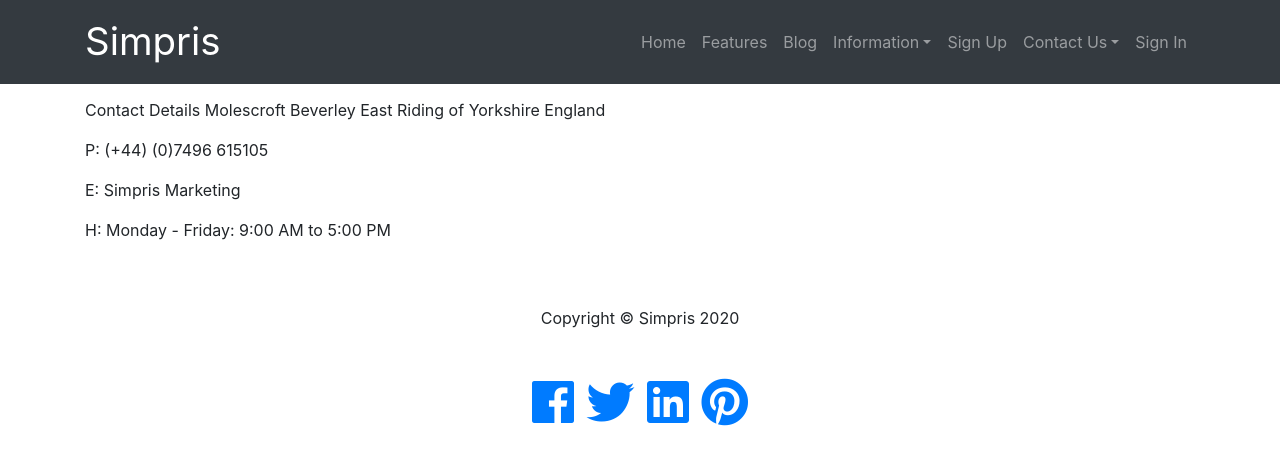
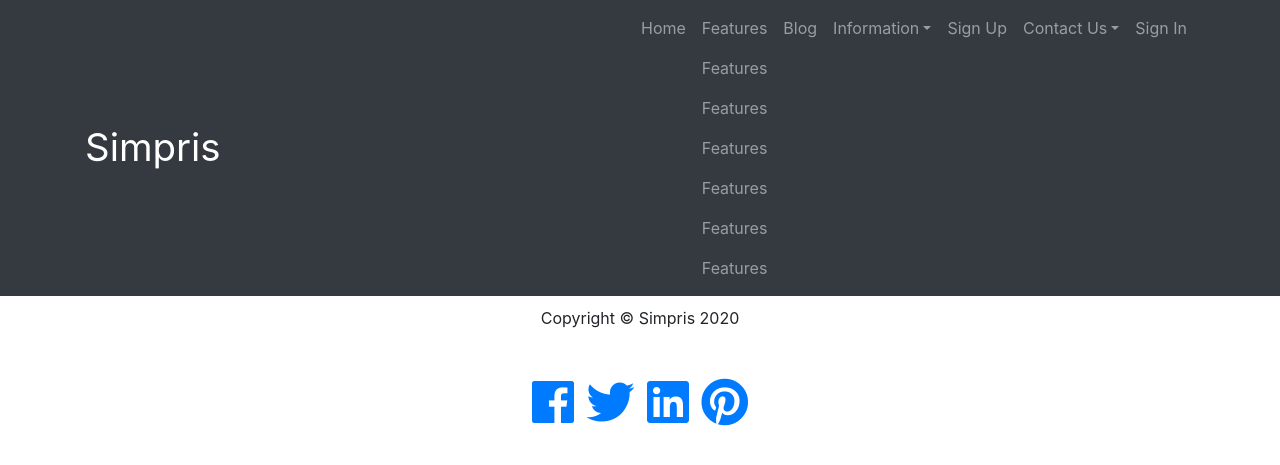
Before and after one commit to Grafrajohn/si, a Jekyll site: the page built from contact-us.markdown, in a window 1280 px wide. Shown: the top 465 px of the page. Built offline with Jekyll 4.4.1, drawn with Linux system fonts in a browser that asks for light colours; nearby versions of some CDN libraries.

Commit message:
Update nav.html

```diff
--- a/_includes/nav.html
+++ b/_includes/nav.html
@@ -11,7 +11,13 @@
               <a class="nav-link" href="{{ site.url }}/index.html">Home
               </a>
             </li>
-            <li class="nav-item">
+            <li class="nav-item dropdown">
+              <a class="nav-link" href="{{ site.url }}/features">Features</a>
+              <a class="nav-link" href="{{ site.url }}/free=project-management-software">Features</a>
+              <a class="nav-link" href="{{ site.url }}/features">Features</a>
+              <a class="nav-link" href="{{ site.url }}/features">Features</a>
+              <a class="nav-link" href="{{ site.url }}/features">Features</a>
+              <a class="nav-link" href="{{ site.url }}/features">Features</a>
               <a class="nav-link" href="{{ site.url }}/features">Features</a>
             </li>
             <li class="nav-item">
```
